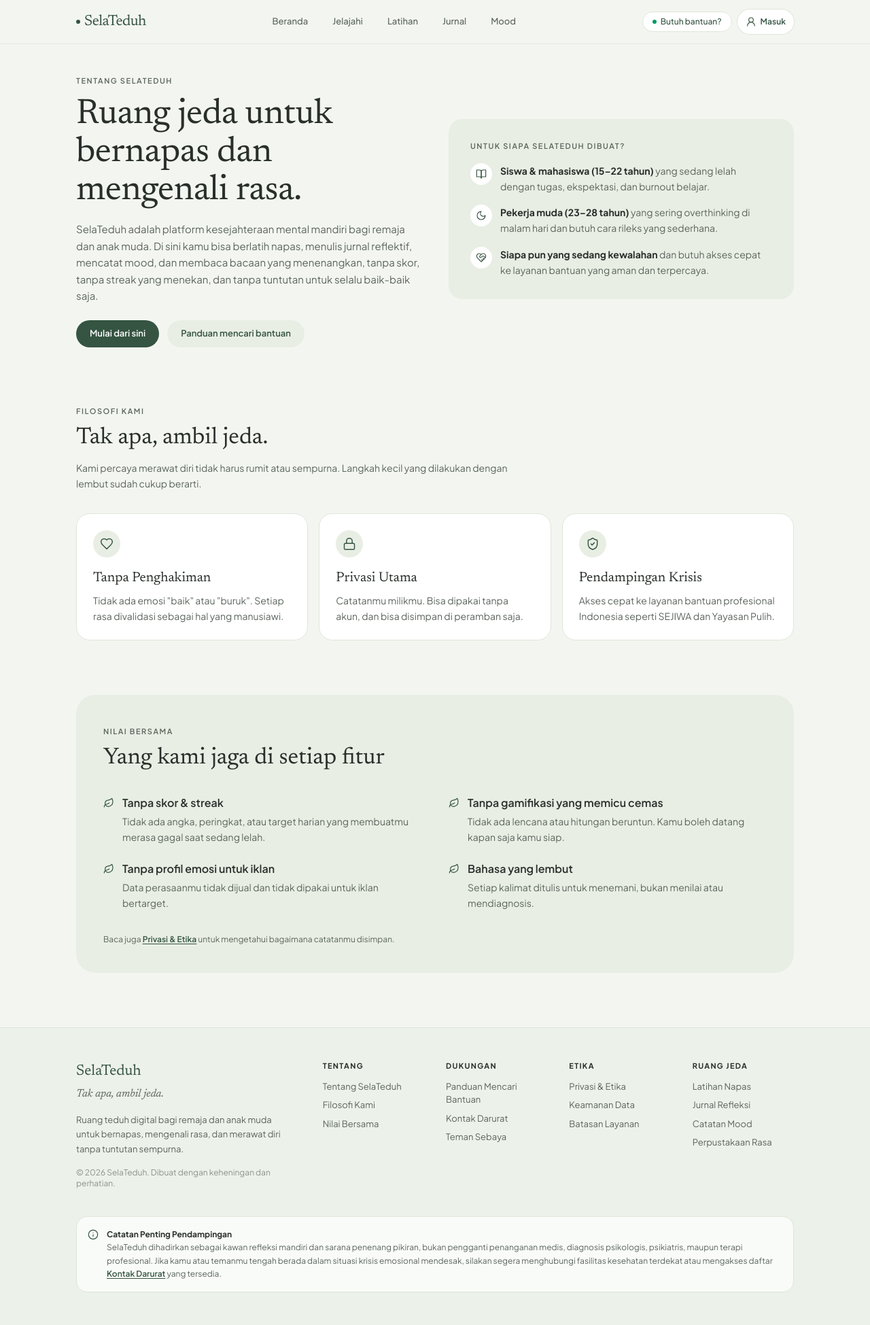
After one commit to naufalfkrs/SelaTeduh, a Laravel app: page /tentang in a window 1280 px wide. The commit adds this page. Shown: the whole page at 68% size. Run offline with Laravel 12, Linux system fonts and the light colour scheme; style sheets or scripts are compiled from the project's sources.

Commit message:
Perbaiki waktu Mood, check-in Beranda sekali simpan, dan link footer
- Zona waktu aplikasi Asia/Jakarta (sebelumnya UTC, jam mundur 7 jam)
- Kolom "Waktu dicatat" di Mood: tampil jam sekarang + tombol Ubah
- Check-in Beranda: setelah tersimpan berganti ringkasan, tidak dobel
- Halaman baru /tentang, /privasi, /bantuan (PageController)
- Footer: setiap tautan menuju halaman/bagian berbeda yang benar-benar ada
- Test otomatis untuk semua tautan internal & tautan ganda di footer

Co-Authored-By: Claude Opus 5.5 <noreply@anthropic.com>

```diff
--- /dev/null
+++ b/app/Http/Controllers/PageController.php
@@ -0,0 +1,24 @@
+<?php
+
+namespace App\Http\Controllers;
+
+/**
+ * Halaman informasi statis yang ditautkan dari footer & tombol bantuan.
+ */
+class PageController extends Controller
+{
+    public function about()
+    {
+        return view('pages.about');
+    }
+
+    public function privacy()
+    {
+        return view('pages.privacy');
+    }
+
+    public function help()
+    {
+        return view('pages.help');
+    }
+}
--- a/config/app.php
+++ b/config/app.php
@@ -65,7 +65,7 @@ return [
     |
     */
 
-    'timezone' => 'UTC',
+    'timezone' => env('APP_TIMEZONE', 'Asia/Jakarta'),
 
     /*
     |--------------------------------------------------------------------------
--- a/resources/views/layouts/app.blade.php
+++ b/resources/views/layouts/app.blade.php
@@ -46,7 +46,7 @@
             </nav>
 
             <div class="flex items-center gap-2">
-                <a href="{{ route('resource.index') }}#bantuan"
+                <a href="{{ route('page.help') }}"
                    class="hidden sm:inline-flex items-center gap-1.5 rounded-full border border-line bg-white px-3.5 py-1.5 text-xs font-medium text-primary transition hover:bg-secondary">
                     <span class="h-1.5 w-1.5 rounded-full bg-emerald-600"></span>
                     Butuh bantuan?
@@ -98,7 +98,7 @@
                         {{ $item['label'] }}
                     </a>
                 @endforeach
-                <a href="{{ route('resource.index') }}#bantuan" class="rounded-xl px-4 py-2.5 text-sm font-medium text-primary hover:bg-secondary">
+                <a href="{{ route('page.help') }}" class="rounded-xl px-4 py-2.5 text-sm font-medium text-primary hover:bg-secondary">
                     Butuh bantuan?
                 </a>
             </div>
@@ -137,10 +137,11 @@
 
                 @php
                     $footerCols = [
-                        'Tentang'   => [['Tentang SelaTeduh', route('home')], ['Filosofi Kami', route('home').'#filosofi'], ['Panduan Ruang', route('resource.index')]],
-                        'Dukungan'  => [['Sumber Bantuan', route('resource.index').'#bantuan'], ['Kontak Darurat', route('resource.index').'#bantuan'], ['Teman Sebaya', route('resource.index').'#bantuan']],
-                        'Etika'     => [['Privasi & Etika', route('journal.index').'#privasi'], ['Keamanan Data', route('journal.index').'#privasi'], ['Nilai Bersama', route('home').'#filosofi']],
-                        'Terhubung' => [['Kontak Kami', 'mailto:halo@selateduh.id'], ['Surat Redaksi', route('resource.index')], ['Buletin Bulanan', route('resource.index')]],
+                        // Setiap tautan menuju halaman/bagian yang berbeda dan benar-benar ada
+                        'Tentang'    => [['Tentang SelaTeduh', route('page.about')], ['Filosofi Kami', route('page.about').'#filosofi'], ['Nilai Bersama', route('page.about').'#nilai']],
+                        'Dukungan'   => [['Panduan Mencari Bantuan', route('page.help')], ['Kontak Darurat', route('page.help').'#darurat'], ['Teman Sebaya', route('page.help').'#sebaya']],
+                        'Etika'      => [['Privasi & Etika', route('page.privacy')], ['Keamanan Data', route('page.privacy').'#keamanan'], ['Batasan Layanan', route('page.privacy').'#batasan']],
+                        'Ruang Jeda' => [['Latihan Napas', route('exercise.index')], ['Jurnal Refleksi', route('journal.index')], ['Catatan Mood', route('mood.index')], ['Perpustakaan Rasa', route('resource.index')]],
                     ];
                 @endphp
 
@@ -161,7 +162,7 @@
                 <p>
                     <strong class="block text-ink">Catatan Penting Pendampingan</strong>
                     SelaTeduh dihadirkan sebagai kawan refleksi mandiri dan sarana penenang pikiran, bukan pengganti penanganan medis, diagnosis psikologis, psikiatris, maupun terapi profesional. Jika kamu atau temanmu tengah berada dalam situasi krisis emosional mendesak, silakan segera menghubungi fasilitas kesehatan terdekat atau mengakses daftar
-                    <a href="{{ route('resource.index') }}#bantuan" class="font-semibold text-primary underline underline-offset-2">Sumber Bantuan</a> yang tersedia.
+                    <a href="{{ route('page.help') }}#darurat" class="font-semibold text-primary underline underline-offset-2">Kontak Darurat</a> yang tersedia.
                 </p>
             </div>
         </div>
--- /dev/null
+++ b/resources/views/pages/about.blade.php
@@ -0,0 +1,90 @@
+@extends('layouts.app')
+
+@section('title', 'Tentang SelaTeduh — Ruang Jeda Digital')
+
+@section('content')
+<div class="container-page pt-10">
+
+    <!-- Tentang -->
+    <section id="tentang" class="grid grid-cols-1 items-center gap-10 lg:grid-cols-2">
+        <div>
+            <span class="eyebrow">Tentang SelaTeduh</span>
+            <h1 class="heading-xl mt-3">Ruang jeda untuk bernapas dan mengenali rasa.</h1>
+            <p class="mt-4 max-w-xl text-[15px] leading-relaxed text-muted">
+                SelaTeduh adalah platform kesejahteraan mental mandiri bagi remaja dan anak muda. Di sini kamu bisa berlatih napas,
+                menulis jurnal reflektif, mencatat mood, dan membaca bacaan yang menenangkan, tanpa skor, tanpa streak yang menekan,
+                dan tanpa tuntutan untuk selalu baik-baik saja.
+            </p>
+            <div class="mt-6 flex flex-wrap gap-3">
+                <a href="{{ route('home') }}#cek-perasaan" class="btn-primary">Mulai dari sini</a>
+                <a href="{{ route('page.help') }}" class="btn-secondary">Panduan mencari bantuan</a>
+            </div>
+        </div>
+        <div class="card-soft p-6 sm:p-8">
+            <p class="eyebrow">Untuk siapa SelaTeduh dibuat?</p>
+            <ul class="mt-4 space-y-4 text-sm leading-relaxed text-muted">
+                <li class="flex gap-3">
+                    <span class="flex h-8 w-8 shrink-0 items-center justify-center rounded-full bg-white text-primary"><x-icon name="book-open" class="h-4 w-4" /></span>
+                    <span><strong class="text-ink">Siswa &amp; mahasiswa (15–22 tahun)</strong> yang sedang lelah dengan tugas, ekspektasi, dan burnout belajar.</span>
+                </li>
+                <li class="flex gap-3">
+                    <span class="flex h-8 w-8 shrink-0 items-center justify-center rounded-full bg-white text-primary"><x-icon name="moon" class="h-4 w-4" /></span>
+                    <span><strong class="text-ink">Pekerja muda (23–28 tahun)</strong> yang sering overthinking di malam hari dan butuh cara rileks yang sederhana.</span>
+                </li>
+                <li class="flex gap-3">
+                    <span class="flex h-8 w-8 shrink-0 items-center justify-center rounded-full bg-white text-primary"><x-icon name="heart-handshake" class="h-4 w-4" /></span>
+                    <span><strong class="text-ink">Siapa pun yang sedang kewalahan</strong> dan butuh akses cepat ke layanan bantuan yang aman dan terpercaya.</span>
+                </li>
+            </ul>
+        </div>
+    </section>
+
+    <!-- Filosofi -->
+    <section id="filosofi" class="mt-20 scroll-mt-24">
+        <span class="eyebrow">Filosofi Kami</span>
+        <h2 class="heading-lg mt-2 max-w-2xl">Tak apa, ambil jeda.</h2>
+        <p class="mt-3 max-w-2xl text-sm leading-relaxed text-muted">
+            Kami percaya merawat diri tidak harus rumit atau sempurna. Langkah kecil yang dilakukan dengan lembut sudah cukup berarti.
+        </p>
+        <div class="mt-8 grid grid-cols-1 gap-4 md:grid-cols-3">
+            @foreach ([
+                ['icon' => 'heart', 'title' => 'Tanpa Penghakiman', 'desc' => 'Tidak ada emosi "baik" atau "buruk". Setiap rasa divalidasi sebagai hal yang manusiawi.'],
+                ['icon' => 'lock', 'title' => 'Privasi Utama', 'desc' => 'Catatanmu milikmu. Bisa dipakai tanpa akun, dan bisa disimpan di peramban saja.'],
+                ['icon' => 'shield-check', 'title' => 'Pendampingan Krisis', 'desc' => 'Akses cepat ke layanan bantuan profesional Indonesia seperti SEJIWA dan Yayasan Pulih.'],
+            ] as $item)
+                <div class="card p-6">
+                    <span class="flex h-10 w-10 items-center justify-center rounded-full bg-secondary text-primary"><x-icon :name="$item['icon']" class="h-5 w-5" /></span>
+                    <h3 class="mt-4 font-serif text-xl text-ink">{{ $item['title'] }}</h3>
+                    <p class="mt-2 text-sm leading-relaxed text-muted">{{ $item['desc'] }}</p>
+                </div>
+            @endforeach
+        </div>
+    </section>
+
+    <!-- Nilai Bersama -->
+    <section id="nilai" class="mt-20 scroll-mt-24 rounded-[1.75rem] bg-secondary p-6 sm:p-10">
+        <span class="eyebrow">Nilai Bersama</span>
+        <h2 class="heading-lg mt-2 max-w-2xl">Yang kami jaga di setiap fitur</h2>
+        <div class="mt-8 grid grid-cols-1 gap-x-10 gap-y-6 md:grid-cols-2">
+            @foreach ([
+                ['Tanpa skor & streak', 'Tidak ada angka, peringkat, atau target harian yang membuatmu merasa gagal saat sedang lelah.'],
+                ['Tanpa gamifikasi yang memicu cemas', 'Tidak ada lencana atau hitungan beruntun. Kamu boleh datang kapan saja kamu siap.'],
+                ['Tanpa profil emosi untuk iklan', 'Data perasaanmu tidak dijual dan tidak dipakai untuk iklan bertarget.'],
+                ['Bahasa yang lembut', 'Setiap kalimat ditulis untuk menemani, bukan menilai atau mendiagnosis.'],
+            ] as [$title, $desc])
+                <div class="flex gap-3">
+                    <x-icon name="leaf" class="mt-1 h-4 w-4 shrink-0 text-primary" />
+                    <div>
+                        <h3 class="font-semibold text-ink">{{ $title }}</h3>
+                        <p class="mt-1 text-sm leading-relaxed text-muted">{{ $desc }}</p>
+                    </div>
+                </div>
+            @endforeach
+        </div>
+        <p class="mt-8 text-xs leading-relaxed text-muted">
+            Baca juga <a href="{{ route('page.privacy') }}" class="font-semibold text-primary underline underline-offset-2">Privasi &amp; Etika</a>
+            untuk mengetahui bagaimana catatanmu disimpan.
+        </p>
+    </section>
+</div>
+@endsection
--- a/routes/web.php
+++ b/routes/web.php
@@ -5,6 +5,7 @@ use App\Http\Controllers\ExerciseController;
 use App\Http\Controllers\HomeController;
 use App\Http\Controllers\JournalController;
 use App\Http\Controllers\MoodController;
+use App\Http\Controllers\PageController;
 use App\Http\Controllers\ResourceController;
 use Illuminate\Support\Facades\Route;
 
@@ -33,6 +34,11 @@ Route::post('/latihan/selesai', [ExerciseController::class, 'complete'])->name('
 Route::get('/jelajahi', [ResourceController::class, 'index'])->name('resource.index');
 Route::get('/jelajahi/{slug}', [ResourceController::class, 'show'])->name('resource.show');
 
+// Halaman informasi (footer & tombol bantuan)
+Route::get('/tentang', [PageController::class, 'about'])->name('page.about');
+Route::get('/privasi', [PageController::class, 'privacy'])->name('page.privacy');
+Route::get('/bantuan', [PageController::class, 'help'])->name('page.help');
+
 // Akun opsional (untuk menyimpan catatan lintas perangkat)
 Route::middleware('guest')->group(function () {
     Route::get('/login', [AuthController::class, 'showLogin'])->name('login');
```
Also changed, not shown: app/Http/Controllers/HomeController.php (+8 -1 lines), resources/views/home.blade.php (+38 -14 lines), resources/views/mood/index.blade.php (+40 -11 lines), resources/views/pages/help.blade.php (added, +83 -0 lines), resources/views/pages/privacy.blade.php (added, +69 -0 lines), resources/views/resources/partials/help-banner.blade.php (+6 -4 lines), tests/Feature/LinksTest.php (added, +85 -0 lines), README.md, 1 other file.
